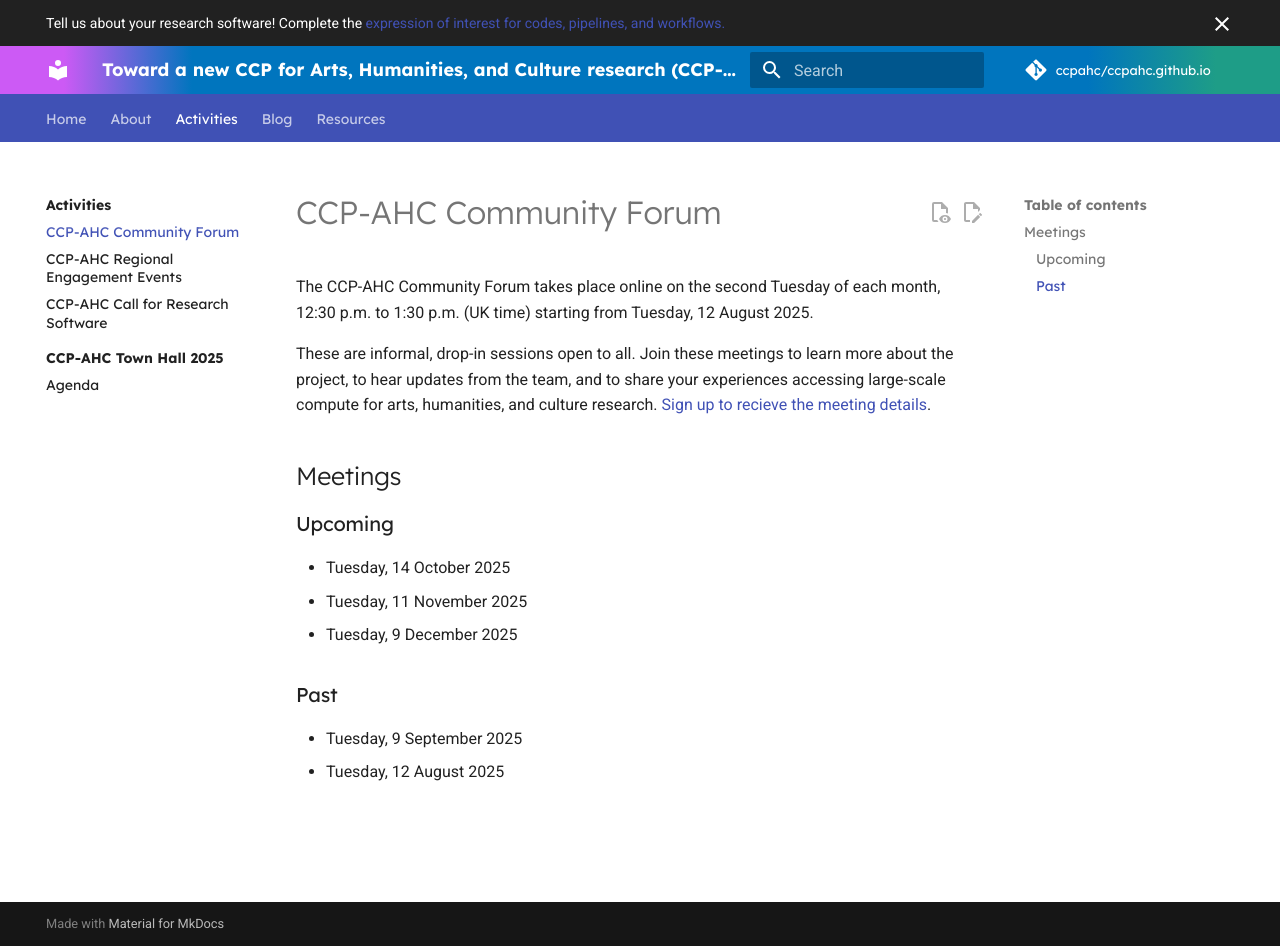
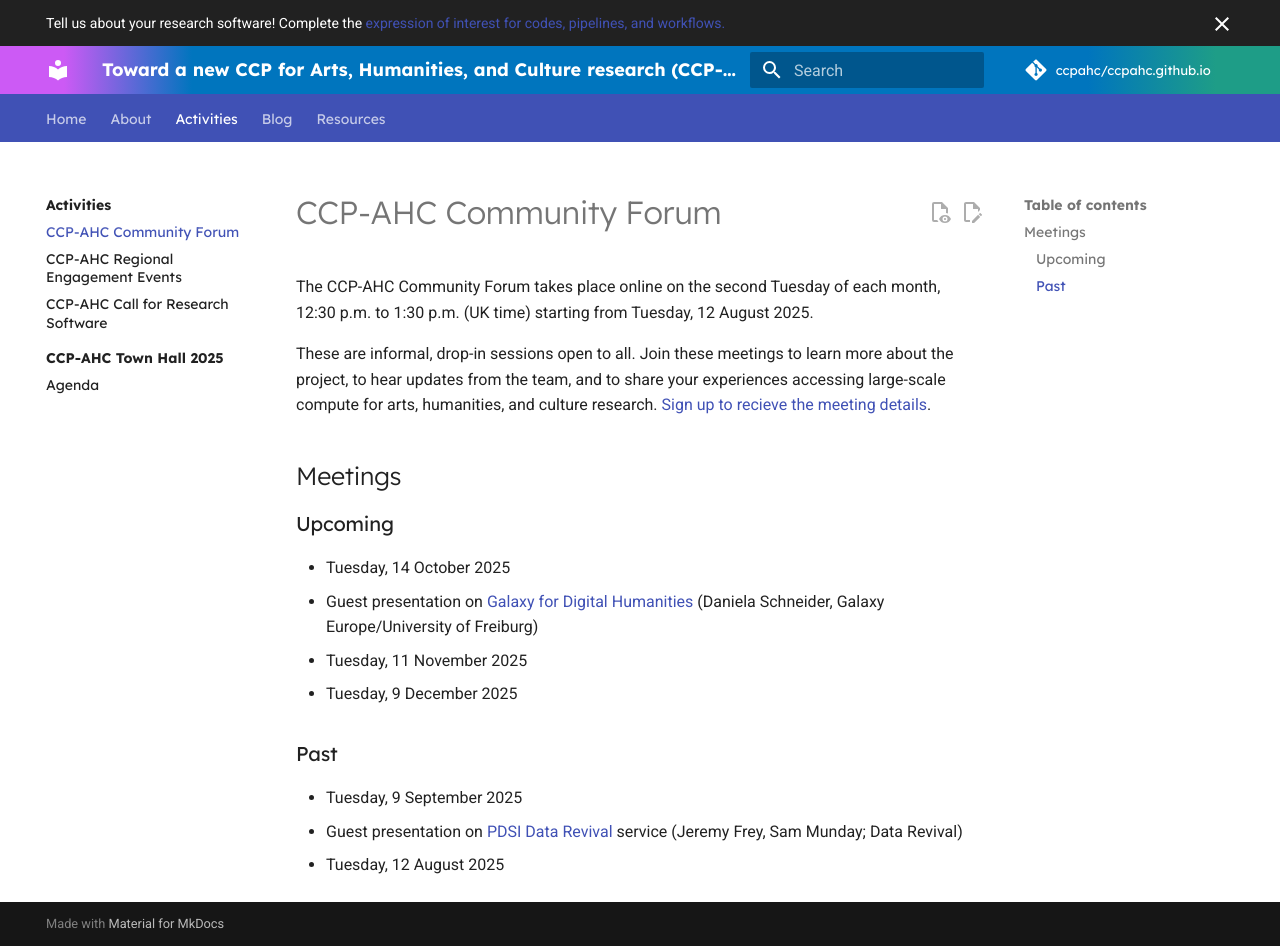
Before and after one commit to ccpahc/ccpahc.github.io, an MkDocs documentation site: the page built from docs/activities/community-forum.md, in a window 1280 px wide and 946 px high. Built offline with MkDocs 1.6.1 and Material for MkDocs 9.7.7, drawn with Linux system fonts in a browser that asks for light colours; comment, search, counter and statistics services are not loaded.

Commit message:
Update community forum with guest presentation details
Added guest presentations for upcoming and past meetings.

```diff
--- a/docs/activities/community-forum.md
+++ b/docs/activities/community-forum.md
@@ -7,10 +7,12 @@ These are informal, drop-in sessions open to all. Join these meetings to learn m
 ### Upcoming
 
 - Tuesday, 14 October 2025
+  - Guest presentation on [Galaxy for Digital Humanities](https://training.galaxyproject.org/training-material/topics/digital-humanities/tutorials/introduction_to_dh/tutorial.html) (Daniela Schneider, Galaxy Europe/University of Freiburg)
 - Tuesday, 11 November 2025
 - Tuesday, 9 December 2025
 
 ### Past
 
 - Tuesday, 9 September 2025
+  - Guest presentation on [PDSI Data Revival](https://www.psdi.ac.uk/about-psdi/our-outputs/data-revival/) service (Jeremy Frey, Sam Munday; Data Revival)
 - Tuesday, 12 August 2025
```
